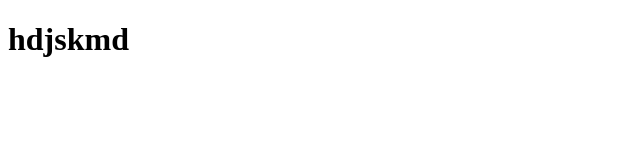
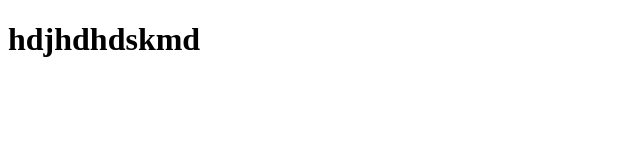
Before and after one commit to vipinkaushik006/lietnavbar, a plain HTML site: page index.html in a window 1280 px wide. Shown: the whole page, without its empty margins (0-640 px from the left). Drawn offline with Linux system fonts and the light colour scheme.

Commit message:
my first 01 assignment

```diff
--- a/index.html
+++ b/index.html
@@ -3,9 +3,9 @@
 <head>
     <meta charset="UTF-8">
     <meta name="viewport" content="width=device-width, initial-scale=1.0">
-    <title>Document</title>
+    <title>navbar</title>
 </head>
 <body>
-    <h1>hdjskmd</h1>
+    <h1>hdjhdhdskmd</h1>
 </body>
 </html>
```
